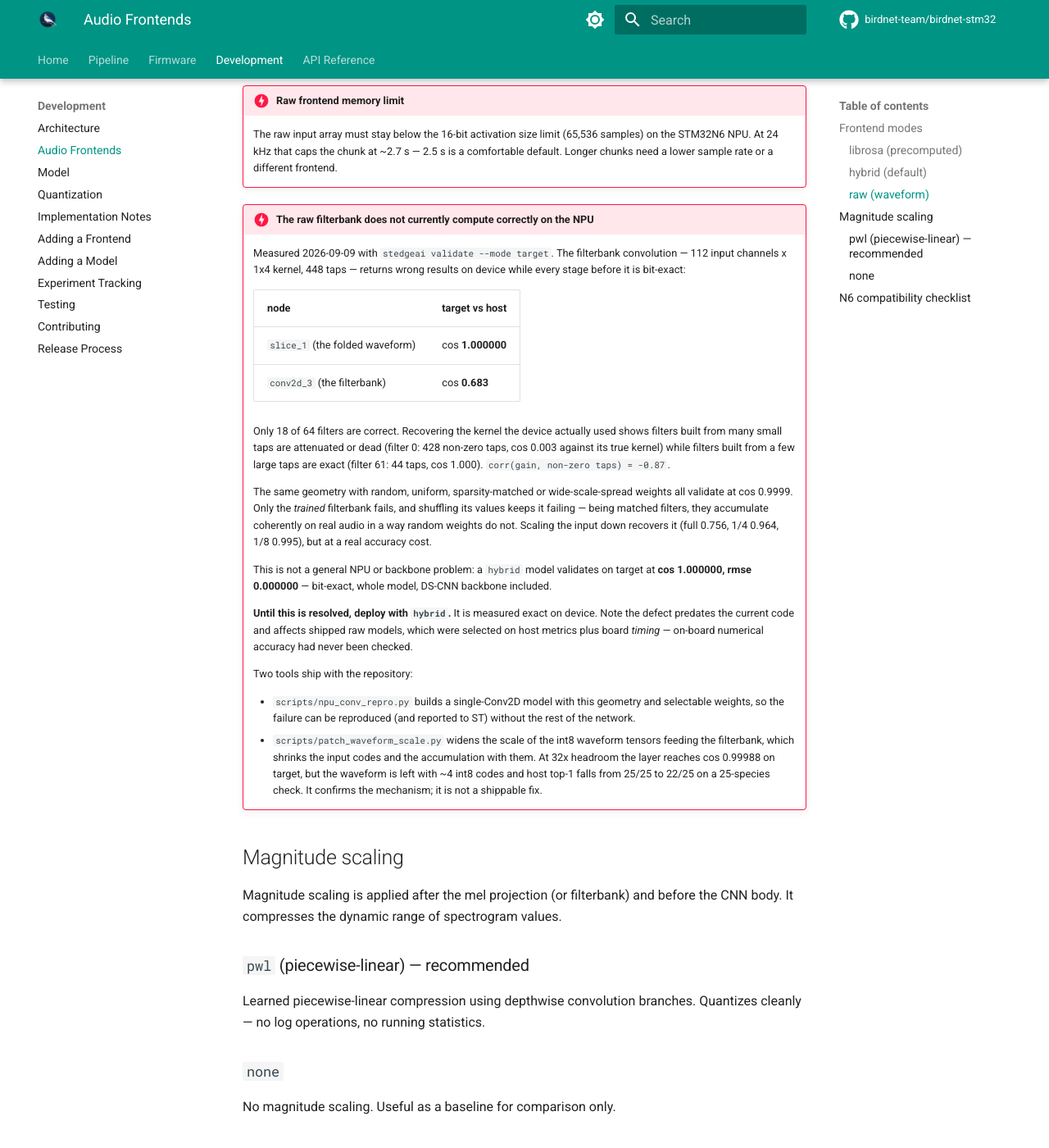
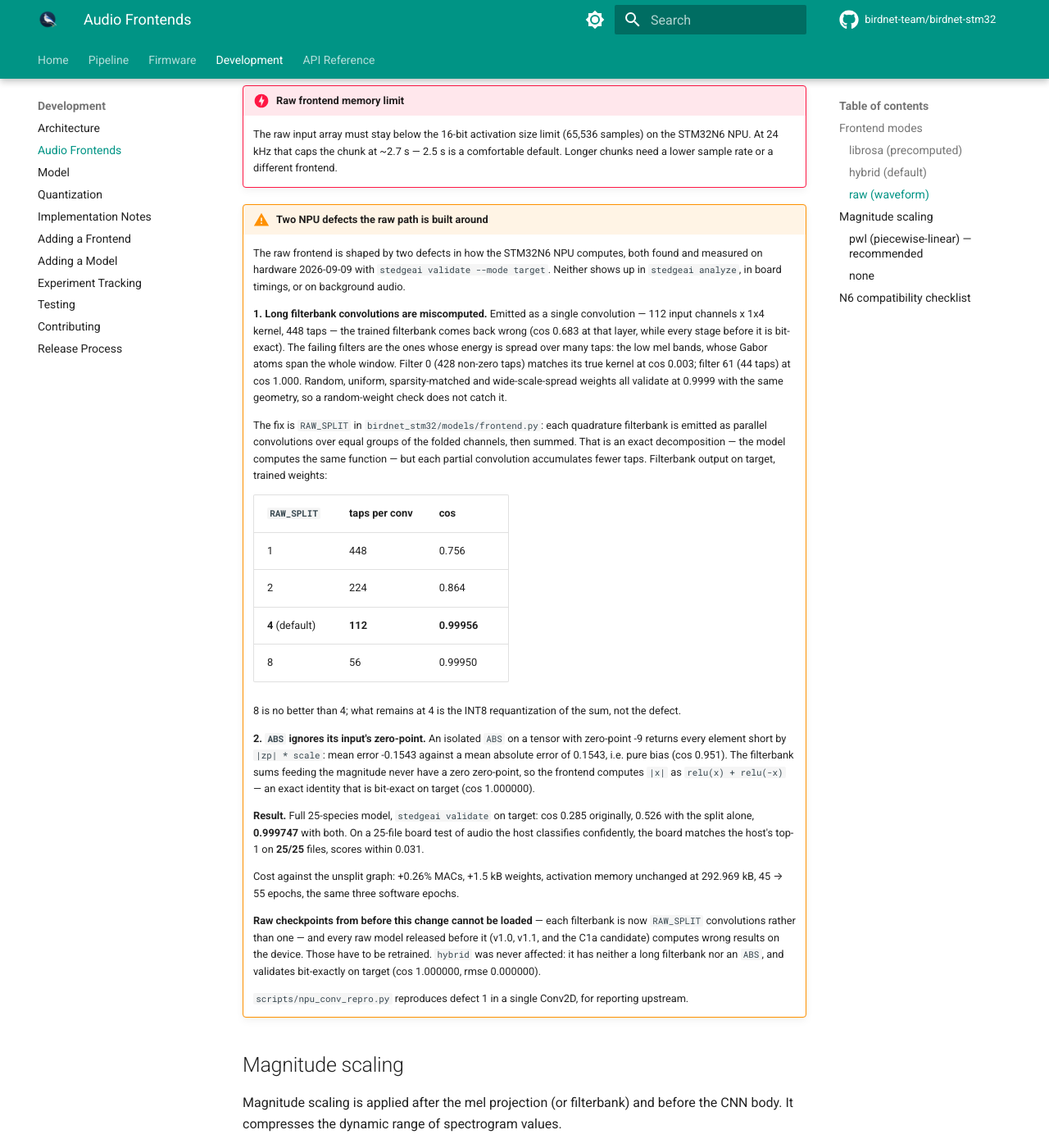
Before and after one commit to birdnet-team/birdnet-stm32, an MkDocs documentation site: the page built from docs/dev/audio-frontends.md, in a window 1280 px wide and 1400 px high, scrolled down 2121 px. Shown: the whole window at 82% size. Built offline with MkDocs 1.6.1 and Material for MkDocs 9.7.7, drawn with Linux system fonts in a browser that asks for light colours; comment, search, counter and statistics services are not loaded; some of the changed text lies outside the part shown.

Commit message:
Make the raw frontend compute correctly on the STM32N6 NPU
The raw frontend returned wrong results on the device for every model shipped
with it. Two NPU defects were responsible, both found and measured on hardware
with `stedgeai validate --mode target`, and both are now worked around in the
graph itself.

A single 448-tap filterbank convolution is miscomputed for filters whose energy
spans many taps -- the low mel bands, whose Gabor atoms cover the whole window.
Each quadrature filterbank is now emitted as RAW_SPLIT = 4 convolutions over
equal groups of the folded channels, then summed. That is an exact
decomposition, so the model computes the same function; each partial
convolution just accumulates fewer taps. Filterbank output on target with
trained weights: 0.756 unsplit, 0.864 at 2, 0.99956 at 4, 0.99950 at 8.

The NPU's ABS ignores its input's quantization zero-point: an isolated ABS with
zero-point -9 returns every element short by |zp| * scale (mean error -0.1543
against mae 0.1543 -- pure bias). The filterbank sums feeding the magnitude
never have a zero zero-point, so |x| is now relu(x) + relu(-x), an exact
identity that is bit-exact on target. The split alone fixed the filterbank but
left the full model at cos 0.526; this was the remainder. Hybrid has neither a
long filterbank nor an ABS, which is why it always validated.

Result on the same 12-epoch 25-species checkpoint: full-model cos 0.285 before,
0.999747 after (l2r 0.023), and a species board test matches the host's top-1
on 25/25 files with scores within 0.031. Cost against the unsplit graph: +0.26%
MACs, +1.5 kB weights, activation memory unchanged, 45 -> 55 epochs, the same
three software epochs.

Raw checkpoints saved before this change cannot be loaded, since each
filterbank is now four convolutions; parameter count is unchanged and the QAT
range names still refer to the filterbank outputs. Every raw release (v1.0,
v1.1, the C1a candidate) needs retraining.

The docs replace the "deploy with hybrid" warning with both defects and their
fixes, add an ABS item to the N6 checklist, and add l2r to the on-target release
gate: cosine is scale-invariant, and the ABS bias moved l2r from 0.034 to 0.572
while cosine only dropped to 0.892.

Co-Authored-By: Claude Opus 5 <noreply@anthropic.com>

```diff
--- a/docs/dev/audio-frontends.md
+++ b/docs/dev/audio-frontends.md
@@ -56,8 +56,9 @@ The model receives raw waveform samples and computes the spectrogram itself
 with a learned **Gabor quadrature filterbank**.
 
 - **Input**: `[B, samples, 1]` raw audio waveform (peak-normalized)
-- **In-graph ops**: fold → cosine/sine Conv2D pair → magnitude → per-band
-  temporal lowpass → BN → ReLU → magnitude scaling
+- **In-graph ops**: fold → cosine/sine filterbank (each as `RAW_SPLIT`
+  channel-group convolutions, summed) → magnitude → per-band temporal
+  lowpass → BN → ReLU → magnitude scaling
 - **Pros**: end-to-end learnable; no host-side STFT at all
 - **Cons**: highest activation memory; chunk length bounded by the 65,536 limit
 
@@ -86,49 +87,63 @@ Two invariants the geometry guarantees, both covered by tests:
     ~2.7 s — 2.5 s is a comfortable default. Longer chunks need a lower sample
     rate or a different frontend.
 
-!!! danger "The raw filterbank does not currently compute correctly on the NPU"
-    Measured 2026-09-09 with `stedgeai validate --mode target`. The filterbank
-    convolution — 112 input channels x 1x4 kernel, 448 taps — returns wrong
-    results on device while every stage before it is bit-exact:
+!!! warning "Two NPU defects the raw path is built around"
+    The raw frontend is shaped by two defects in how the STM32N6 NPU computes,
+    both found and measured on hardware 2026-09-09 with
+    `stedgeai validate --mode target`. Neither shows up in `stedgeai analyze`,
+    in board timings, or on background audio.
 
-    | node | target vs host |
-    |---|---|
-    | `slice_1` (the folded waveform) | cos **1.000000** |
-    | `conv2d_3` (the filterbank) | cos **0.683** |
+    **1. Long filterbank convolutions are miscomputed.** Emitted as a single
+    convolution — 112 input channels x 1x4 kernel, 448 taps — the trained
+    filterbank comes back wrong (cos 0.683 at that layer, while every stage
+    before it is bit-exact). The failing filters are the ones whose energy is
+    spread over many taps: the low mel bands, whose Gabor atoms span the whole
+    window. Filter 0 (428 non-zero taps) matches its true kernel at cos 0.003;
+    filter 61 (44 taps) at cos 1.000. Random, uniform, sparsity-matched and
+    wide-scale-spread weights all validate at 0.9999 with the same geometry,
+    so a random-weight check does not catch it.
 
-    Only 18 of 64 filters are correct. Recovering the kernel the device
-    actually used shows filters built from many small taps are attenuated or
-    dead (filter 0: 428 non-zero taps, cos 0.003 against its true kernel) while
-    filters built from a few large taps are exact (filter 61: 44 taps,
-    cos 1.000). `corr(gain, non-zero taps) = -0.87`.
+    The fix is `RAW_SPLIT` in `birdnet_stm32/models/frontend.py`: each
+    quadrature filterbank is emitted as parallel convolutions over equal groups
+    of the folded channels, then summed. That is an exact decomposition — the
+    model computes the same function — but each partial convolution
+    accumulates fewer taps. Filterbank output on target, trained weights:
 
-    The same geometry with random, uniform, sparsity-matched or
-    wide-scale-spread weights all validate at cos 0.9999. Only the *trained*
-    filterbank fails, and shuffling its values keeps it failing — being matched
-    filters, they accumulate coherently on real audio in a way random weights
-    do not. Scaling the input down recovers it (full 0.756, 1/4 0.964,
-    1/8 0.995), but at a real accuracy cost.
+    | `RAW_SPLIT` | taps per conv | cos |
+    |---|---|---|
+    | 1 | 448 | 0.756 |
+    | 2 | 224 | 0.864 |
+    | **4** (default) | **112** | **0.99956** |
+    | 8 | 56 | 0.99950 |
 
-    This is not a general NPU or backbone problem: a `hybrid` model validates
-    on target at **cos 1.000000, rmse 0.000000** — bit-exact, whole model,
-    DS-CNN backbone included.
+    8 is no better than 4; what remains at 4 is the INT8 requantization of the
+    sum, not the defect.
 
-    **Until this is resolved, deploy with `hybrid`.** It is measured exact on
-    device. Note the defect predates the current code and affects shipped raw
-    models, which were selected on host metrics plus board *timing* — on-board
-    numerical accuracy had never been checked.
+    **2. `ABS` ignores its input's zero-point.** An isolated `ABS` on a tensor
+    with zero-point -9 returns every element short by `|zp| * scale`: mean
+    error -0.1543 against a mean absolute error of 0.1543, i.e. pure bias
+    (cos 0.951). The filterbank sums feeding the magnitude never have a zero
+    zero-point, so the frontend computes `|x|` as `relu(x) + relu(-x)` — an
+    exact identity that is bit-exact on target (cos 1.000000).
 
-    Two tools ship with the repository:
+    **Result.** Full 25-species model, `stedgeai validate` on target: cos
+    0.285 originally, 0.526 with the split alone, **0.999747** with both. On a
+    25-file board test of audio the host classifies confidently, the board
+    matches the host's top-1 on **25/25** files, scores within 0.031.
 
-    - `scripts/npu_conv_repro.py` builds a single-Conv2D model with this
-      geometry and selectable weights, so the failure can be reproduced (and
-      reported to ST) without the rest of the network.
-    - `scripts/patch_waveform_scale.py` widens the scale of the int8 waveform
-      tensors feeding the filterbank, which shrinks the input codes and the
-      accumulation with them. At 32x headroom the layer reaches cos 0.99988 on
-      target, but the waveform is left with ~4 int8 codes and host top-1 falls
-      from 25/25 to 22/25 on a 25-species check. It confirms the mechanism; it
-      is not a shippable fix.
+    Cost against the unsplit graph: +0.26% MACs, +1.5 kB weights, activation
+    memory unchanged at 292.969 kB, 45 → 55 epochs, the same three software
+    epochs.
+
+    **Raw checkpoints from before this change cannot be loaded** — each
+    filterbank is now `RAW_SPLIT` convolutions rather than one — and every raw
+    model released before it (v1.0, v1.1, and the C1a candidate) computes
+    wrong results on the device. Those have to be retrained. `hybrid` was never
+    affected: it has neither a long filterbank nor an `ABS`, and validates
+    bit-exactly on target (cos 1.000000, rmse 0.000000).
+
+    `scripts/npu_conv_repro.py` reproduces defect 1 in a single Conv2D, for
+    reporting upstream.
 
 ## Magnitude scaling
 
@@ -150,6 +165,8 @@ When modifying or adding frontends, verify:
 
 - [ ] Channel counts are multiples of 8
 - [ ] No ops that expand beyond 16-bit activation limits
+- [ ] No `ABS` on a tensor whose zero-point can be non-zero — use
+      `relu(x) + relu(-x)` (see the raw section above)
 - [ ] All ops are in the [STM32N6 NPU operator set](https://stm32ai-cs.st.com/assets/embedded-docs/command_line_interface.html)
 - [ ] Run `stedgeai analyze` on the exported TFLite to confirm
 - [ ] Run `stedgeai validate --mode target` on the exported TFLite and check the
@@ -161,4 +178,10 @@ not arithmetic: a layer can compile entirely to the NPU, report plausible
 timings, and still return wrong numbers. It is also weight-dependent, so a
 geometry that validates with random weights can still fail once trained — the
 raw filterbank above is exactly that case.
+
+Read `l2r` alongside `cos`. Cosine is scale-invariant, so a layer that keeps
+the right shape but loses gain or picks up a constant offset can still score
+close to 1. The `ABS` defect is the example: its input validated at cos 0.9994
+(l2r 0.034) and its output at cos 0.892 — but l2r 0.572, which is the number
+that shows what happened.
 - [ ] Cosine similarity > 0.95 after quantization
```
Also changed, not shown: CHANGELOG.md (+22 -18 lines), docs/deployment.md (+5 -0 lines), docs/dev/release-process.md (+3 -2 lines), docs/training.md (+1 -1 lines), 4 other files.
